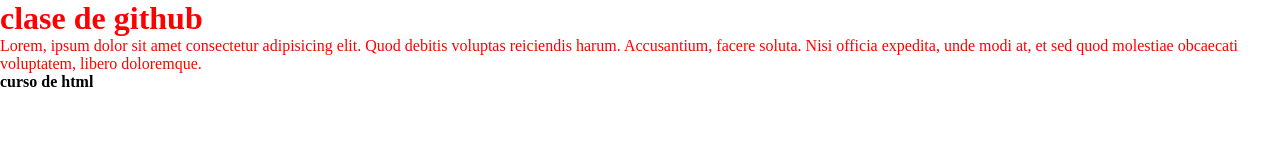
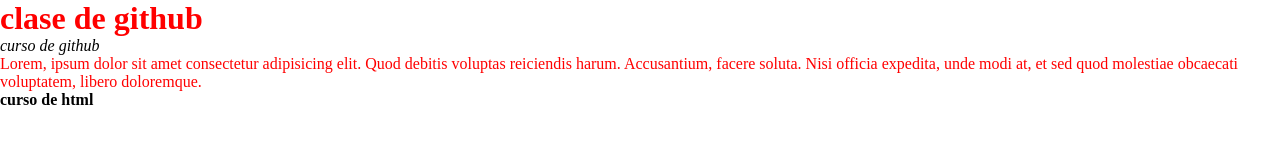
Before and after one commit to codercabral/miproyecto1, a plain HTML site: page index.html in a window 1280 px wide. Drawn offline with Linux system fonts and the light colour scheme.

Commit message:
agrego una etiqueta de em del pasado

```diff
--- a/index.html
+++ b/index.html
@@ -9,6 +9,7 @@
 </head>
 <body>
     <h1>clase de github</h1>
+    <em>curso de github</em>
     <p>Lorem, ipsum dolor sit amet consectetur adipisicing elit. Quod debitis voluptas reiciendis harum. Accusantium, facere soluta. Nisi officia expedita, unde modi at, et sed quod molestiae obcaecati voluptatem, libero doloremque.</p>
     <strong>curso de html</strong>
 </body>
```
